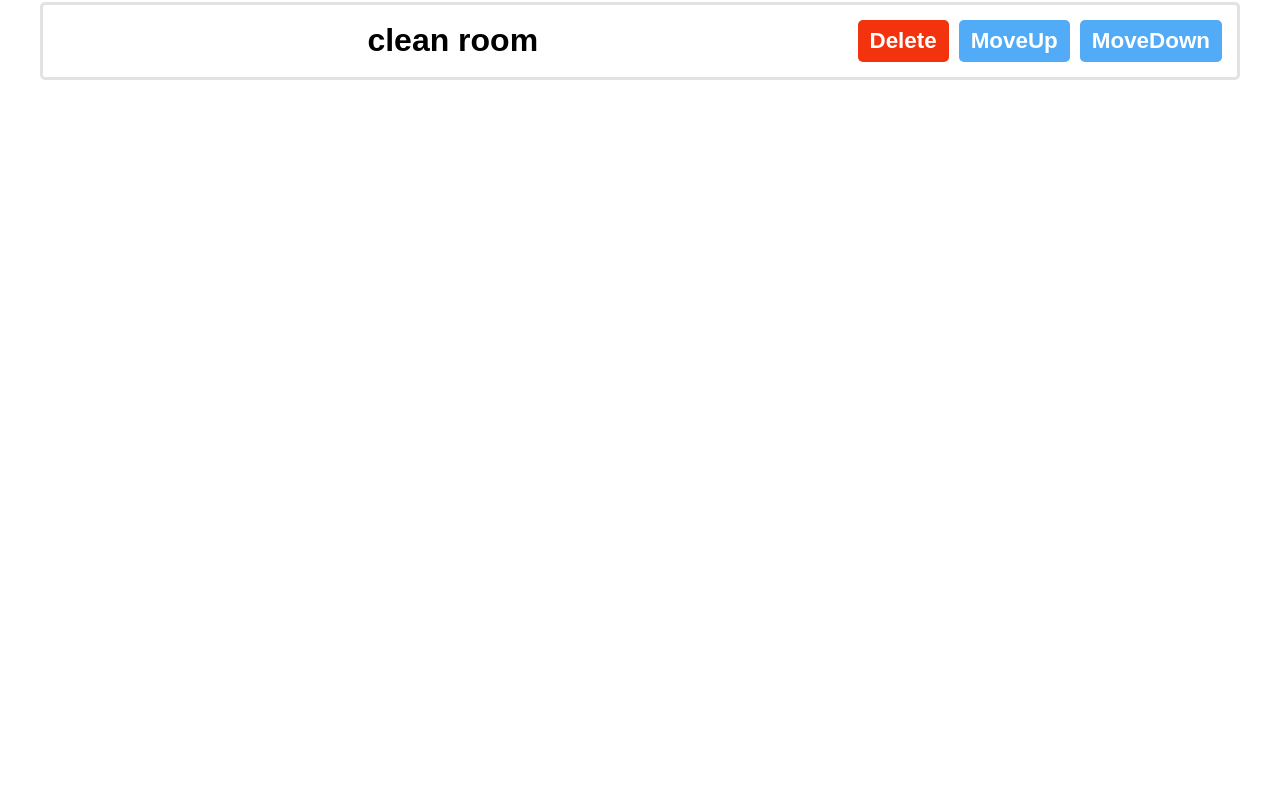
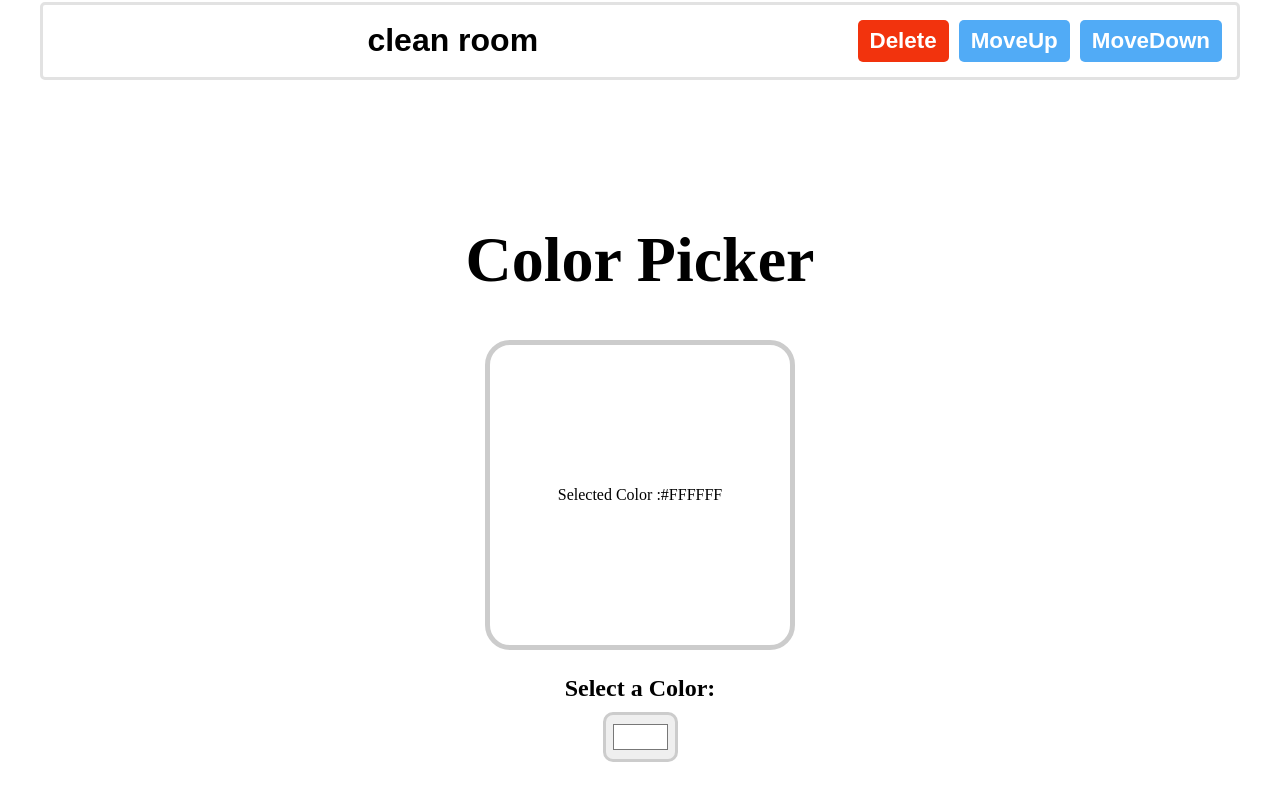
Before and after one commit to Aishah628/learnReact, a React (Vite) app in the folder my-react-app/: page / in a window 1280 px wide. Shown: the part 267-1068 px from the top of the page. Before the commit the page ends 800 px from the top, so only its background shows below. Built offline with nearby package versions, Linux system fonts and the light colour scheme.

Commit message:
color-picker

```diff
--- a/my-react-app/src/App.jsx
+++ b/my-react-app/src/App.jsx
@@ -7,6 +7,7 @@
 import Header from "./header.jsx";
 import Component from './lists.jsx';
 import ToDoList from './toDoList.jsx';
+import ColorPicker from "./colorPicker.jsx";
 
 
 function App() {
@@ -25,7 +26,7 @@
 
 
       <ToDoList/>
-
+      <ColorPicker/>
 
 
     </>
--- /dev/null
+++ b/my-react-app/src/colorPicker.jsx
@@ -0,0 +1,22 @@
+import React , {useState} from "react";
+
+
+function ColorPicker(){
+    const [color,setColor]=useState("#FFFFFF");
+    function handelColorChange(event) {
+      setColor(event.target.value);
+    }
+    return (
+        <div className="color-picker-container" >
+            <h1>Color Picker</h1>
+            <div className="color-display" style={{backgroundColor :color}}>
+                <p>Selected Color :{color}</p>
+            </div>
+            <label>Select a Color:</label>
+            <input type="color" value={color} onChange={handelColorChange}></input>
+
+        </div>
+    )
+}
+
+export default ColorPicker
--- a/my-react-app/src/index.css
+++ b/my-react-app/src/index.css
@@ -63,3 +63,31 @@
   font-size: 1.4rem;
   margin-left: 10px;
 }
+.color-picker-container{
+  display: flex;
+  flex-direction: column;
+  align-items: center;
+}
+.color-display{
+  width: 300px;
+  height: 300px;
+  display: flex;
+  justify-content: center;
+  align-items: center;
+  border: 5px solid hsl(0, 0%, 80%);
+  border-radius: 25px;
+  margin-bottom: 25px;
+  transition: 0.25s ease;
+}
+label{
+  font-size: 1.5rem;
+  font-weight: bold;
+  margin-bottom: 10px;
+}
+input[type="color"]{
+  width: 75px;
+  height: 50px;
+  padding: 5px;
+  border-radius: 10px;
+  border: 3px solid hsl(0, 0%, 80%);
+}
```
